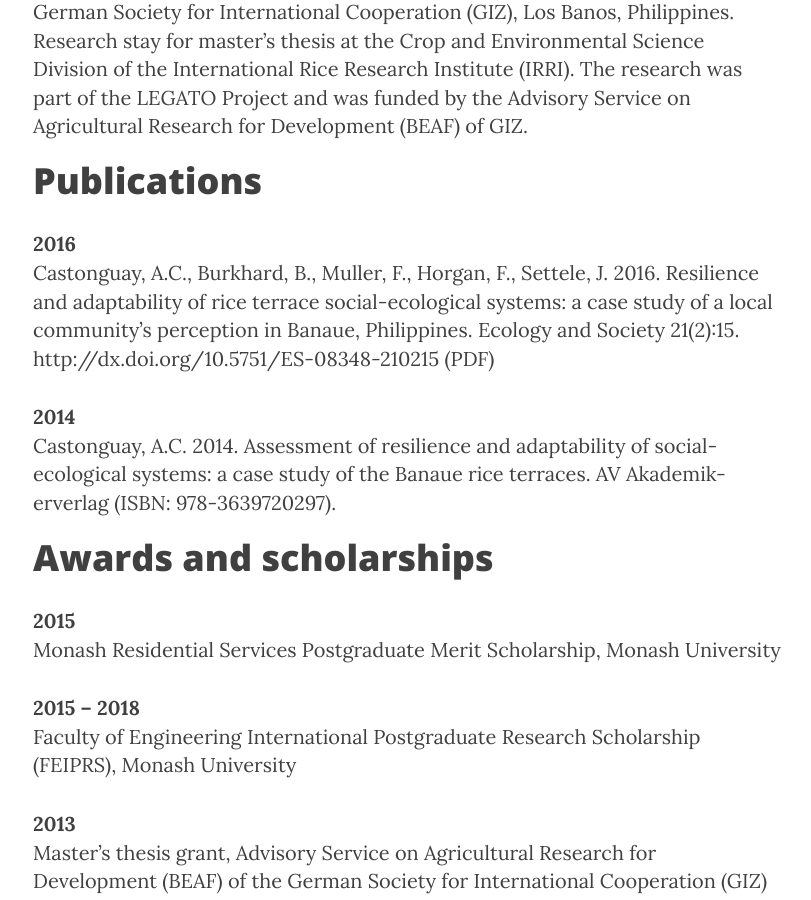
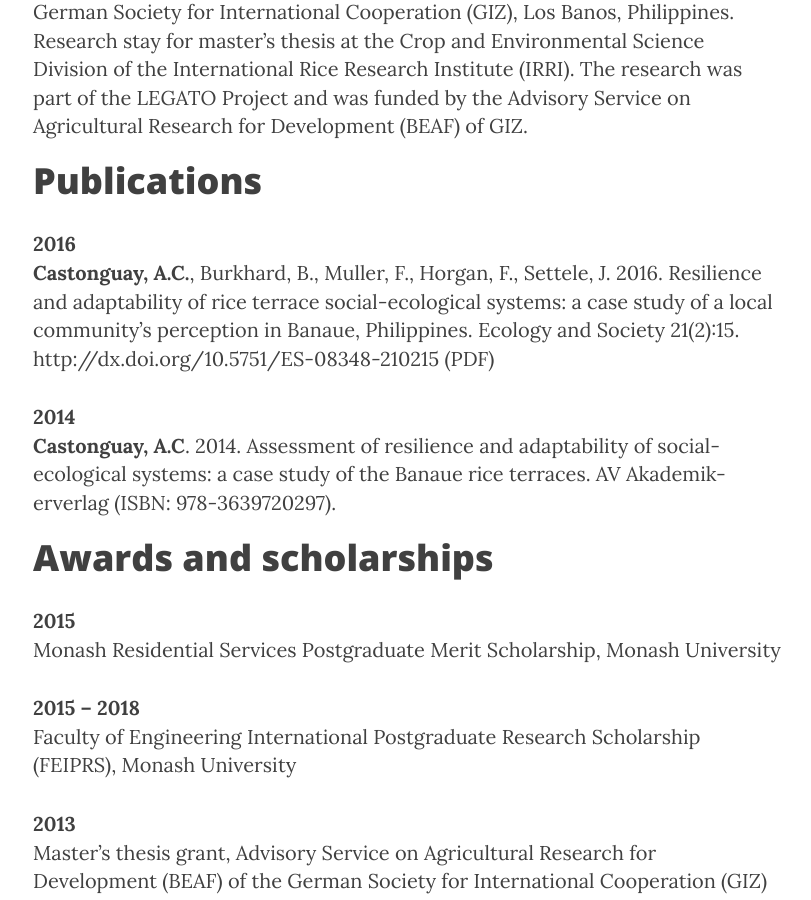
Before and after one commit to accastonguay/previous_website, a Jekyll site: the page built from CV/index.md, in a window 1280 px wide and 900 px high, scrolled down 1640 px. Shown: the whole window, without its empty margins (232-1043 px from the left). Built offline with Jekyll 4.4.1, drawn with Linux system fonts in a browser that asks for light colours; nearby versions of some CDN libraries.

```diff
--- a/CV/index.md
+++ b/CV/index.md
@@ -72,11 +72,11 @@ Service on Agricultural Research for Development
 
 <p></p>
 2016
-:    Castonguay, A.C., Burkhard, B., Muller, F., Horgan, F., Settele, J. 2016. Resilience and adaptability of rice terrace social-ecological systems: a case study of a local community's perception in Banaue, Philippines. Ecology and Society 21(2):15. [http://dx.doi.org/10.5751/ES-08348-210215](http://dx.doi.org/10.5751/ES-08348-210215) [(PDF)](papers/Castonguay_et_al_2016.pdf)
+:    **Castonguay, A.C.**, Burkhard, B., Muller, F., Horgan, F., Settele, J. 2016. Resilience and adaptability of rice terrace social-ecological systems: a case study of a local community's perception in Banaue, Philippines. Ecology and Society 21(2):15. [http://dx.doi.org/10.5751/ES-08348-210215](http://dx.doi.org/10.5751/ES-08348-210215) [(PDF)](papers/Castonguay_et_al_2016.pdf)
 
 <p></p>
 2014
-:    Castonguay, A.C. 2014. Assessment of resilience and adaptability of social-ecological systems: a case study of the Banaue rice terraces. AV Akademik-erverlag (ISBN: 978-3639720297).
+:    **Castonguay, A.C**. 2014. Assessment of resilience and adaptability of social-ecological systems: a case study of the Banaue rice terraces. AV Akademik-erverlag (ISBN: 978-3639720297).
 
 # Awards and scholarships
 
```
